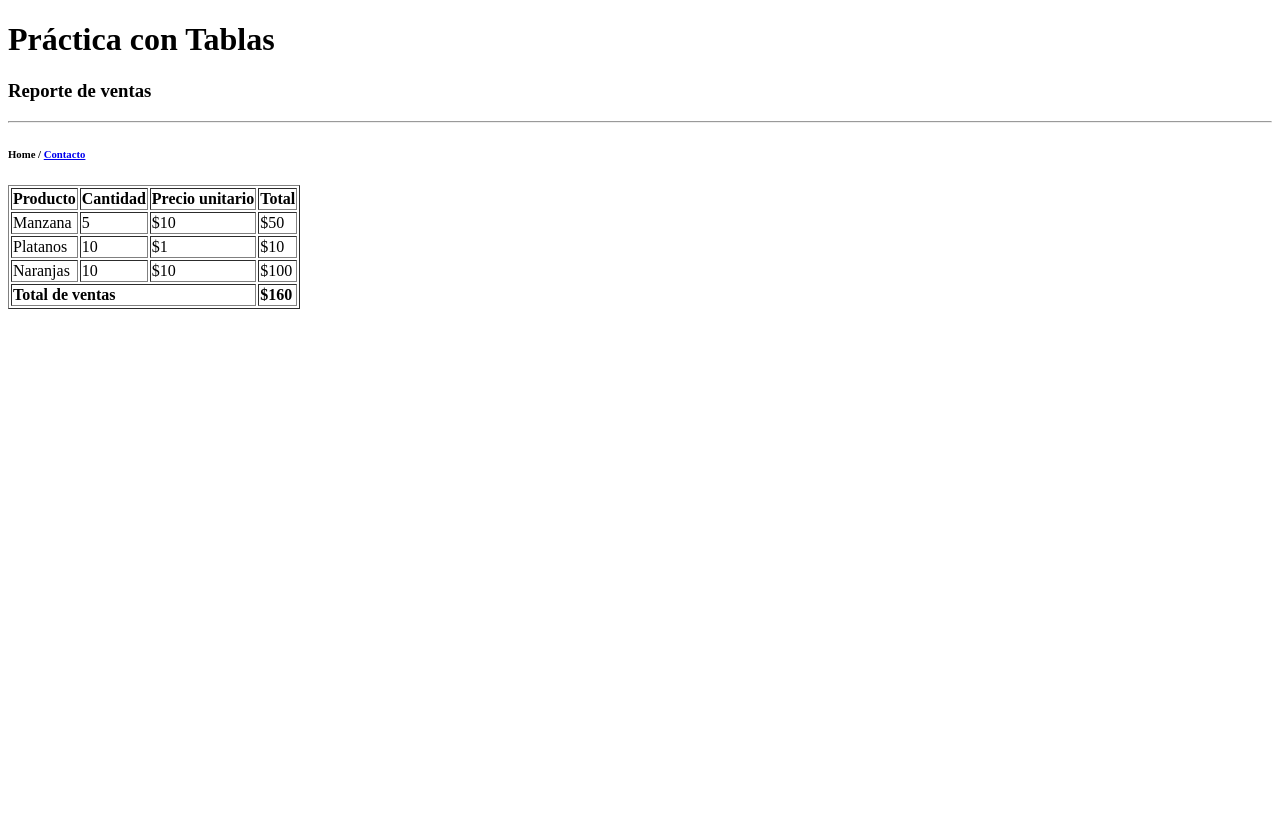
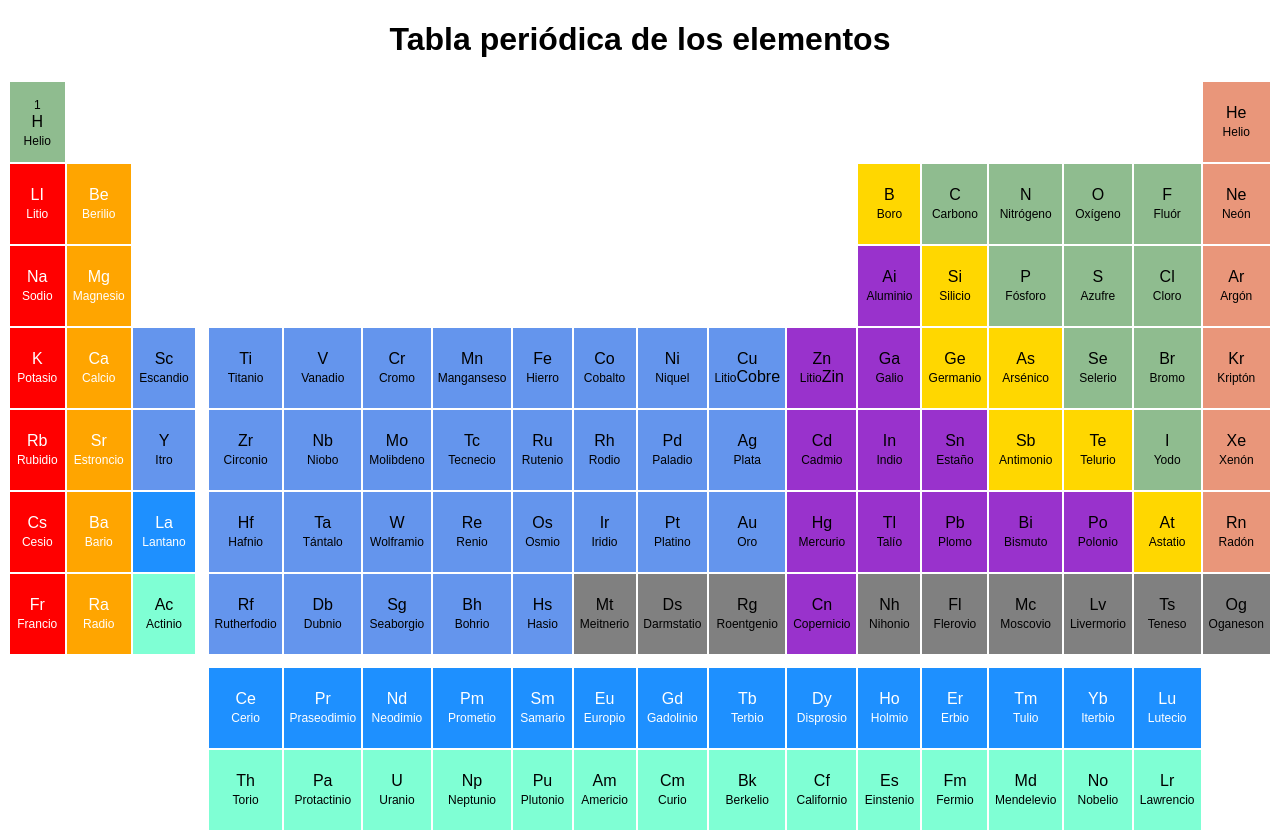
Before and after one commit to OmarSaldana/Web, a PHP site: page /act_9/index.html in a window 1280 px wide. Before the commit the page ends 309 px from the top, so only its background shows below. Run offline with PHP 8.4, Linux system fonts and the light colour scheme.

Commit message:
Add files via upload

```diff
--- /dev/null
+++ b/webOSS/act_9/index.html
@@ -0,0 +1,234 @@
+<!DOCTYPE html>
+<html lang="en">
+<head>
+    <meta charset="UTF-8">
+    <meta name="viewport" content="width=device-width, initial-scale=1.0">
+    <title>Document</title>
+    <link rel="stylesheet" href="style.css">
+</head>
+<body>
+    <h1>Tabla periódica de los elementos</h1>
+    <table  align="center">
+        <thead>
+            <tr>
+                <sp>
+                    <td class="verde"><span class="numero">1</span><br>H<br><span class="subtema">Helio</span></td>
+                </sp>
+                <th></th>
+                <th></th>
+                <th></th>
+                <th></th>
+                <th></th>
+                <th></th>
+                <th></th>
+                <th></th>
+                <th></th>
+                <th></th>
+                <th></th>
+                <th></th>
+                <th></th>
+                <th></th>
+                <th></th>
+                <th></th>
+                <td></td>
+                <td class="rosa">He<br><span class="subtema">Helio</span></td>
+            </tr>
+        </thead>
+        <tbody>
+            <tr>
+                <td class="rojo">LI<br><span class="subtema">Litio</span></td>
+                <td class="naranja">Be<br><span class="subtema">Berilio</span></td>
+                <td></td>
+                <td></td>
+                <td></td>
+                <td></td>
+                <td></td>
+                <td></td>
+                <td></td>
+                <td></td>
+                <td></td>
+                <td></td>
+                <td></td>
+                <td class="amarillo">B<br><span class="subtema">Boro</span></td>
+                <td class="verde">C<br><span class="subtema">Carbono</span></td>
+                <td class="verde">N<br><span class="subtema">Nitrógeno</span></td>
+                <td class="verde">O<br><span class="subtema">Oxígeno</span></td>
+                <td class="verde">F<br><span class="subtema">Fluór</span></td>
+                <td class="rosa">Ne<br><span class="subtema">Neón</span></td>
+            </tr>
+            <tr>
+                <td class="rojo">Na<br><span class="subtema">Sodio</span></td>
+                <td class="naranja">Mg<br><span class="subtema">Magnesio</span></td>
+                <td></td>
+                <td></td>
+                <td></td>
+                <td></td>
+                <td></td>
+                <td></td>
+                <td></td>
+                <td></td>
+                <td></td>
+                <td></td>
+                <td></td>
+                <td class="morado">Ai <br><span class="subtema">Aluminio</span></td>
+                <td class="amarillo">Si <br><span class="subtema">Silicio</span></td>
+                <td class="verde">P<br><span class="subtema">Fósforo</span></td>
+                <td class="verde">S<br><span class="subtema">Azufre</span></td>
+                <td class="verde">Cl<br><span class="subtema">Cloro</span></td>
+                <td class="rosa">Ar<br><span class="subtema">Argón</span></td>
+            </tr>
+            <tr>
+                <td class="rojo">K<br><span class="subtema">Potasio</span></td>
+                <td class="naranja">Ca<br><span class="subtema">Calcio</span></td>
+                <td class="azulB">Sc<br><span class="subtema">Escandio</span></td>
+                <td></td>
+                <td class="azulB">Ti<br><span class="subtema">Titanio</span></td>
+                <td class="azulB">V<br><span class="subtema">Vanadio</span></td>
+                <td class="azulB">Cr<br><span class="subtema">Cromo</span></td>
+                <td class="azulB">Mn<br><span class="subtema">Manganseso</span></td>
+                <td class="azulB">Fe<br><span class="subtema">Hierro</span></td>
+                <td class="azulB">Co<br><span class="subtema">Cobalto</span></td>
+                <td class="azulB">Ni<br><span class="subtema">Niquel</span></td>
+                <td class="azulB">Cu<br><span class="subtema">Litio</span>Cobre</td>
+                <td class="morado">Zn <br><span class="subtema">Litio</span>Zin</td>
+                <td class="morado">Ga <br><span class="subtema">Galio</span></td>
+                <td class="amarillo">Ge <br><span class="subtema">Germanio</span></td>
+                <td class="amarillo">As<br><span class="subtema">Arsénico</span></td>
+                <td class="verde">Se<br><span class="subtema">Selerio</span></td>
+                <td class="verde">Br<br><span class="subtema">Bromo</span></td>
+                <td class="rosa">Kr<br><span class="subtema">Kriptón</span></td>
+            </tr>
+            <tr>
+                <td class="rojo">Rb<br><span class="subtema">Rubidio</span></td>
+                <td class="naranja">Sr<br><span class="subtema">Estroncio</span></td>
+                <td class="azulB">Y<br><span class="subtema">Itro</span></td>
+                <td></td>
+                <td class="azulB">Zr<br><span class="subtema">Circonio</span></td>
+                <td class="azulB">Nb<br><span class="subtema">Niobo</span></td>
+                <td class="azulB">Mo<br><span class="subtema">Molibdeno</span></td>
+                <td class="azulB">Tc<br><span class="subtema">Tecnecio</span></td>
+                <td class="azulB">Ru<br><span class="subtema">Rutenio</span></td>
+                <td class="azulB">Rh<br><span class="subtema">Rodio</span></td>
+                <td class="azulB">Pd<br><span class="subtema">Paladio</span></td>
+                <td class="azulB">Ag<br><span class="subtema">Plata</span></td>
+                <td class="morado">Cd<br><span class="subtema">Cadmio</span></td>
+                <td class="morado">In<br><span class="subtema">Indio</span></td>
+                <td class="morado">Sn<br><span class="subtema">Estaño</span></td>
+                <td class="amarillo">Sb<br><span class="subtema">Antimonio</span></td>
+                <td class="amarillo">Te<br><span class="subtema">Telurio</span></td>
+                <td class="verde">I<br><span class="subtema">Yodo</span></td>
+                <td class="rosa">Xe<br><span class="subtema">Xenón</span></td>
+            </tr>
+            <tr>
+                <td class="rojo">Cs<br><span class="subtema">Cesio</span></td>
+                <td class="naranja">Ba<br><span class="subtema">Bario</span></td>
+                <td class="azulF">La<br><span class="subtema">Lantano</span></td>
+                <td></td>
+                <td class="azulB">Hf<br><span class="subtema">Hafnio</span></td>
+                <td class="azulB">Ta<br><span class="subtema">Tántalo</span></td>
+                <td class="azulB">W<br><span class="subtema">Wolframio</span></td>
+                <td class="azulB">Re<br><span class="subtema">Renio</span></td>
+                <td class="azulB">Os<br><span class="subtema">Osmio</span></td>
+                <td class="azulB">Ir<br><span class="subtema">Iridio</span></td>
+                <td class="azulB">Pt<br><span class="subtema">Platino</span></td>
+                <td class="azulB">Au<br><span class="subtema">Oro</span></td>
+                <td class="morado">Hg<br><span class="subtema">Mercurio</span></td>
+                <td class="morado">Tl<br><span class="subtema">Talío</span></td>
+                <td class="morado">Pb<br><span class="subtema">Plomo</span></td>
+                <td class="morado">Bi<br><span class="subtema">Bismuto</span></td>
+                <td class="morado">Po<br><span class="subtema">Polonio</span></td>
+                <td class="amarillo">At<br><span class="subtema">Astatio</span></td>
+                <td class="rosa">Rn<br><span class="subtema">Radón</span></td>
+            </tr>
+            <tr>
+                <td class="rojo">Fr<br><span class="subtema">Francio</span></td>
+                <td class="naranja">Ra<br><span class="subtema">Radio</span></td>
+                <td class="verdeB">Ac<br><span class="subtema">Actinio</span></td>
+                <td></td>
+                <td class="azulB">Rf<br><span class="subtema">Rutherfodio</span></td>
+                <td class="azulB">Db<br><span class="subtema">Dubnio</span></td>
+                <td class="azulB">Sg<br><span class="subtema">Seaborgio</span></td>
+                <td class="azulB">Bh<br><span class="subtema">Bohrio</span></td>
+                <td class="azulB">Hs<br><span class="subtema">Hasio</span></td>
+                <td class="gris">Mt<br><span class="subtema">Meitnerio</span></td>
+                <td class="gris">Ds<br><span class="subtema">Darmstatio</span></td>
+                <td class="gris">Rg<br><span class="subtema">Roentgenio</span></td>
+                <td class="morado">Cn<br><span class="subtema">Copernicio</span></td>
+                <td class="gris">Nh<br><span class="subtema">Nihonio</span></td>
+                <td class="gris">Fl<br><span class="subtema">Flerovio</span></td>
+                <td class="gris">Mc<br><span class="subtema">Moscovio</span></td>
+                <td class="gris">Lv<br><span class="subtema">Livermorio</span></td>
+                <td class="gris">Ts<br><span class="subtema">Teneso</span></td>
+                <td class="gris">Og<br><span class="subtema">Oganeson</span></td>
+            </tr>
+            <tr>
+                <td></td>
+                <td></td>
+                <td></td>
+                <td></td>
+                <td></td>
+                <td></td>
+                <td></td>
+                <td></td>
+                <td></td>
+                <td></td>
+                <td></td>
+                <td></td>
+                <td></td>
+                <td></td>
+                <td></td>
+                <td></td>
+                <td></td>
+                <td></td>
+                <td></td>
+            </tr>
+            <tr>
+                <td></td>
+                <td></td>
+                <td></td>
+                <td></td>
+                <td class="azulF">Ce<br><span class="subtema">Cerio</span></td>
+                <td class="azulF">Pr<br><span class="subtema">Praseodimio</span></td>
+                <td class="azulF">Nd<br><span class="subtema">Neodimio</span></td>
+                <td class="azulF">Pm<br><span class="subtema">Prometio</span></td>
+                <td class="azulF">Sm<br><span class="subtema">Samario</span></td>
+                <td class="azulF">Eu<br><span class="subtema">Europio</span></td>
+                <td class="azulF">Gd<br><span class="subtema">Gadolinio</span></td>
+                <td class="azulF">Tb<br><span class="subtema">Terbio</span></td>
+                <td class="azulF">Dy<br><span class="subtema">Disprosio</span></td>
+                <td class="azulF">Ho<br><span class="subtema">Holmio</span></td>
+                <td class="azulF">Er<br><span class="subtema">Erbio</span></td>
+                <td class="azulF">Tm<br><span class="subtema">Tulio</span></td>
+                <td class="azulF">Yb<br><span class="subtema">Iterbio</span></td>
+                <td class="azulF">Lu<br><span class="subtema">Lutecio</span></td>
+                <td></td>
+            </tr>
+            <tr>
+                <td></td>
+                <td></td>
+                <td></td>
+                <td></td>
+                <td class="verdeB">Th<br><span class="subtema">Torio</span></td>
+                <td class="verdeB">Pa<br><span class="subtema">Protactinio</span></td>
+                <td class="verdeB">U<br><span class="subtema">Uranio</span></td>
+                <td class="verdeB">Np<br><span class="subtema">Neptunio</span></td>
+                <td class="verdeB">Pu<br><span class="subtema">Plutonio</span></td>
+                <td class="verdeB">Am<br><span class="subtema">Americio</span></td>
+                <td class="verdeB">Cm<br><span class="subtema">Curio</span></td>
+                <td class="verdeB">Bk<br><span class="subtema">Berkelio</span></td>
+                <td class="verdeB">Cf<br><span class="subtema">Californio</span></td>
+                <td class="verdeB">Es<br><span class="subtema">Einstenio</span></td>
+                <td class="verdeB">Fm<br><span class="subtema">Fermio</span></td>
+                <td class="verdeB">Md<br><span class="subtema">Mendelevio</span></td>
+                <td class="verdeB">No<br><span class="subtema">Nobelio</span></td>
+                <td class="verdeB">Lr<br><span class="subtema">Lawrencio</span></td>
+                <td></td>
+
+            </tr>
+        </tbody>
+    </table>
+
+    <!-- <div class="verde">H</div>
+    <div class="rojo">Li</div> -->
+</body>
+</html>
--- /dev/null
+++ b/webOSS/act_9/style.css
@@ -0,0 +1,87 @@
+body{
+    font-family: Arial, Helvetica, sans-serif;
+}
+h1{
+    text-align: center;
+    font-family: Arial, Helvetica, sans-serif;
+}
+td{
+    padding: 5px;
+}
+.rojo{
+    background-color: red;
+    color: white;
+    text-align: center;
+    height: 70px;
+    width: 70px;
+}
+.naranja{
+    background-color: orange;
+    color: white;
+    text-align: center;
+    height: 70px;
+    width: 70px;
+}
+.azulB{
+    background-color: cornflowerblue;
+    color: black;
+    text-align: center;
+    height: 70px;
+    width: 70px;
+}
+.azulF{
+    background-color: dodgerblue;
+    color: white;
+    text-align: center;
+    height: 70px;
+    width: 70px;
+}
+.verde{
+    background-color: darkseagreen;
+    color: black;
+    text-align: center;
+    height: 70px;
+    width: 70px;
+}
+.rosa{
+    background-color: darksalmon;
+    color: black;
+    text-align: center;
+    height: 70px;
+    width: 70px;
+}
+.amarillo{
+    background-color: gold;
+    color: black;
+    text-align: center;
+    height: 70px;
+    width: 70px;
+}
+.morado{
+    background-color:darkorchid;
+    color: black;
+    text-align: center;
+    height: 70px;
+    width: 70px;
+}
+.gris{
+    background-color: gray;
+    color: black;
+    text-align: center;
+    height: 70px;
+    width: 70px;
+}
+.verdeB{
+    background-color: aquamarine;
+    color: black;
+    text-align: center;
+    height: 70px;
+    width: 70px;
+}
+.subtema{
+    font-size: 12px;
+}
+.numero{
+    font-size: 12px;
+
+}
--- a/webOSS/selectores.html
+++ b/webOSS/selectores.html
@@ -15,7 +15,7 @@
 
 
 
-    <!-- <p>Hola Mundo</p>
+    <p>Hola Mundo</p>
     <section>
         <p>Lorem ipsum dolor sit amet, consectetur adipisicing elit. Sapiente nobis
             doloremque dolorum quae ratione facere pariatur explicabo repellat molestiae
@@ -28,6 +28,5 @@
     </section>
 
     <input type="submit" value="Enviar">
-    -->
 </body>
 </html>
```
Also changed, not shown: webOSS/Prueba_casa/index.html (added, +29 -0 lines), webOSS/Prueba_casa/style.css (added, +37 -0 lines), webOSS/act_8/act_8/index.html (added, +22 -0 lines), webOSS/act_8/act_8/style.css (added, +73 -0 lines), webOSS/flex.html (added, +45 -0 lines), webOSS/float.html (added, +88 -0 lines), webOSS/selectores.css (+7 -12 lines), webOSS/imgs/1.jpg (added), webOSS/imgs/2.jpg (added).
